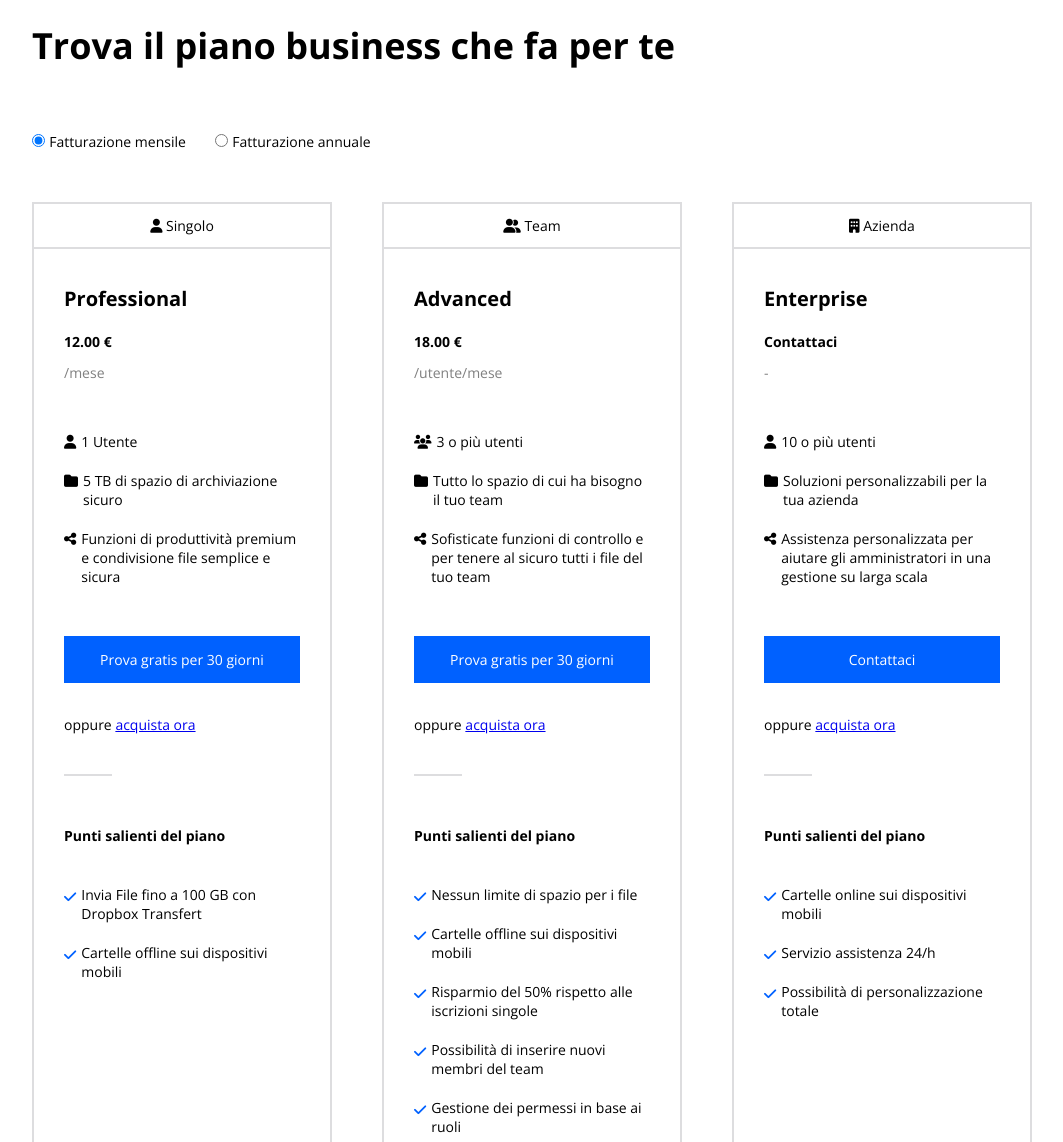
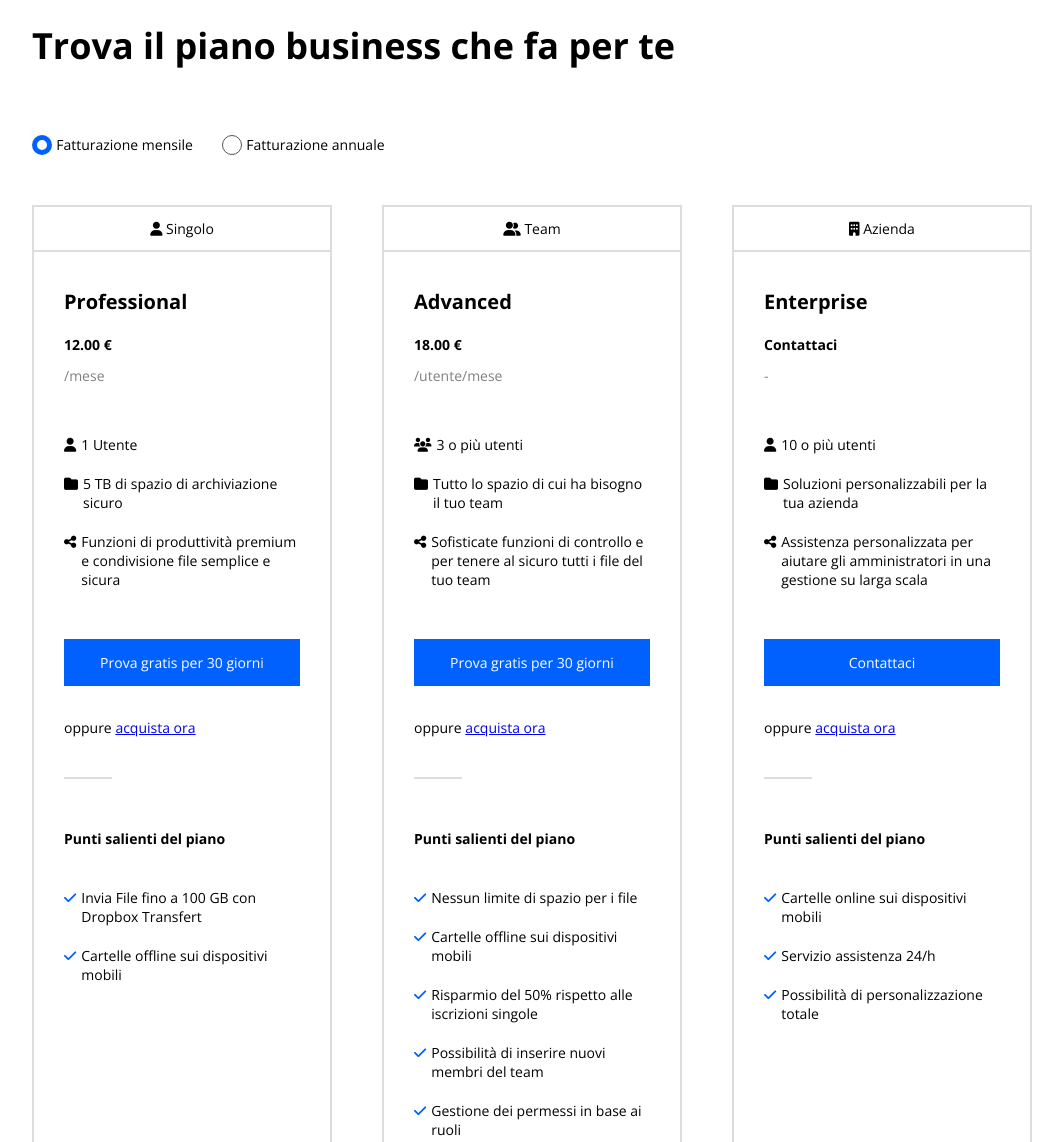
Before and after one commit to FedeViga/htmlcss-dropbox, a plain HTML site: page index.html in a window 1280 px wide. Shown: the part 960-2102 px from the top of the page, without its empty margins (108-1171 px from the left). Drawn offline with nearby package versions, Linux system fonts and the light colour scheme.

Commit message:
esercizio finito

```diff
--- a/css/style.css
+++ b/css/style.css
@@ -158,6 +158,20 @@ h1 {
     margin-bottom: 70px;
 }
 
+input[type=radio] {
+    appearance: none;
+	width: 20px;
+	height: 20px;
+	border: 1px solid #555555;
+	border-radius: 50%;
+    position: relative;
+    top: 5px;
+}
+
+input[type=radio]:checked {
+    border: 5px solid #0061FF;
+}
+
 .check {
     margin-bottom: 50px;
 }
@@ -258,7 +272,7 @@ label {
 
 .column-footer .list .fa-solid {
     color: #0061FF;
-    padding-top: 5px;
+    padding-top: 3px;
 }
 .team {
     border: 2px solid #DDDDDF;
```
